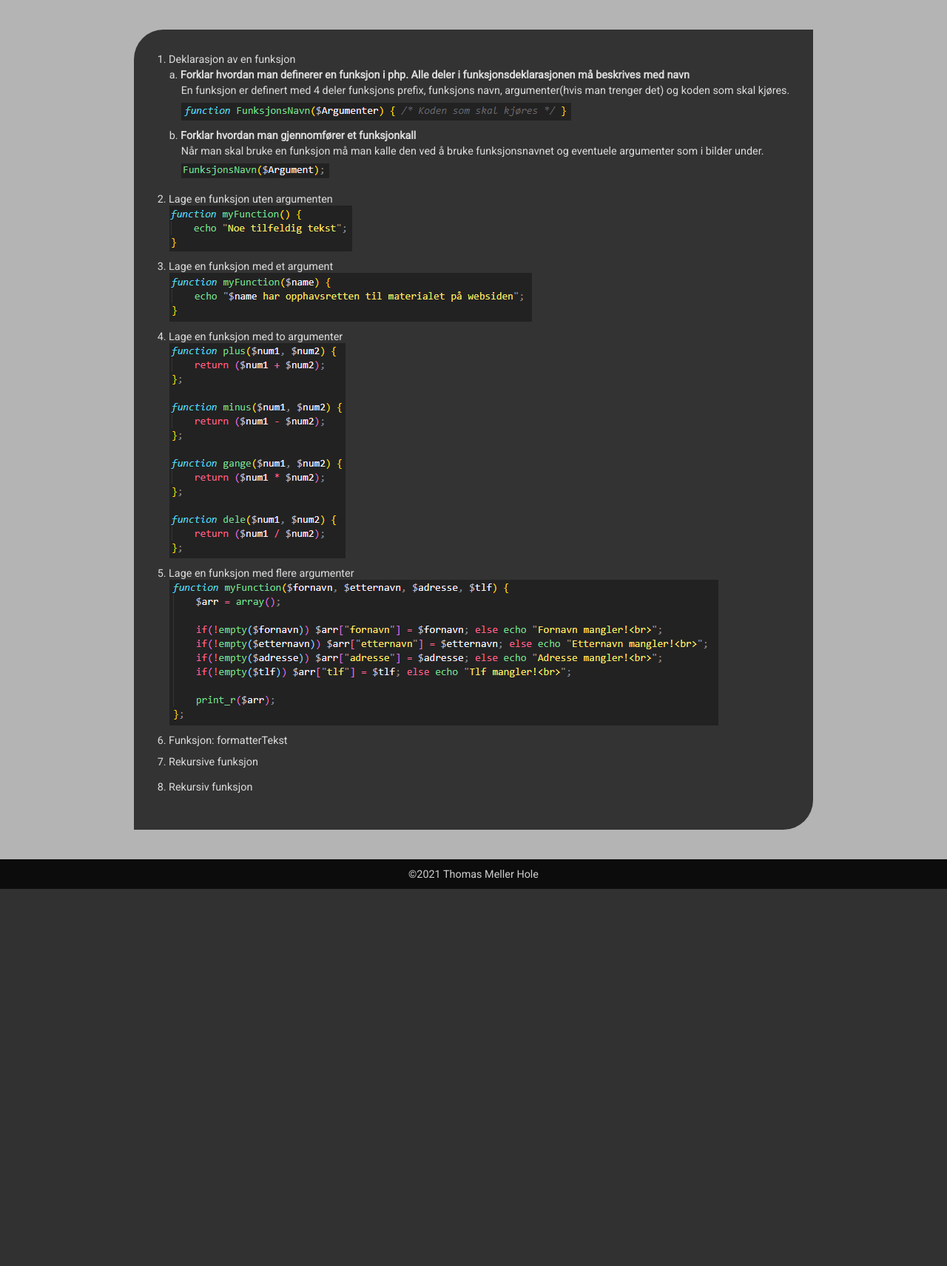
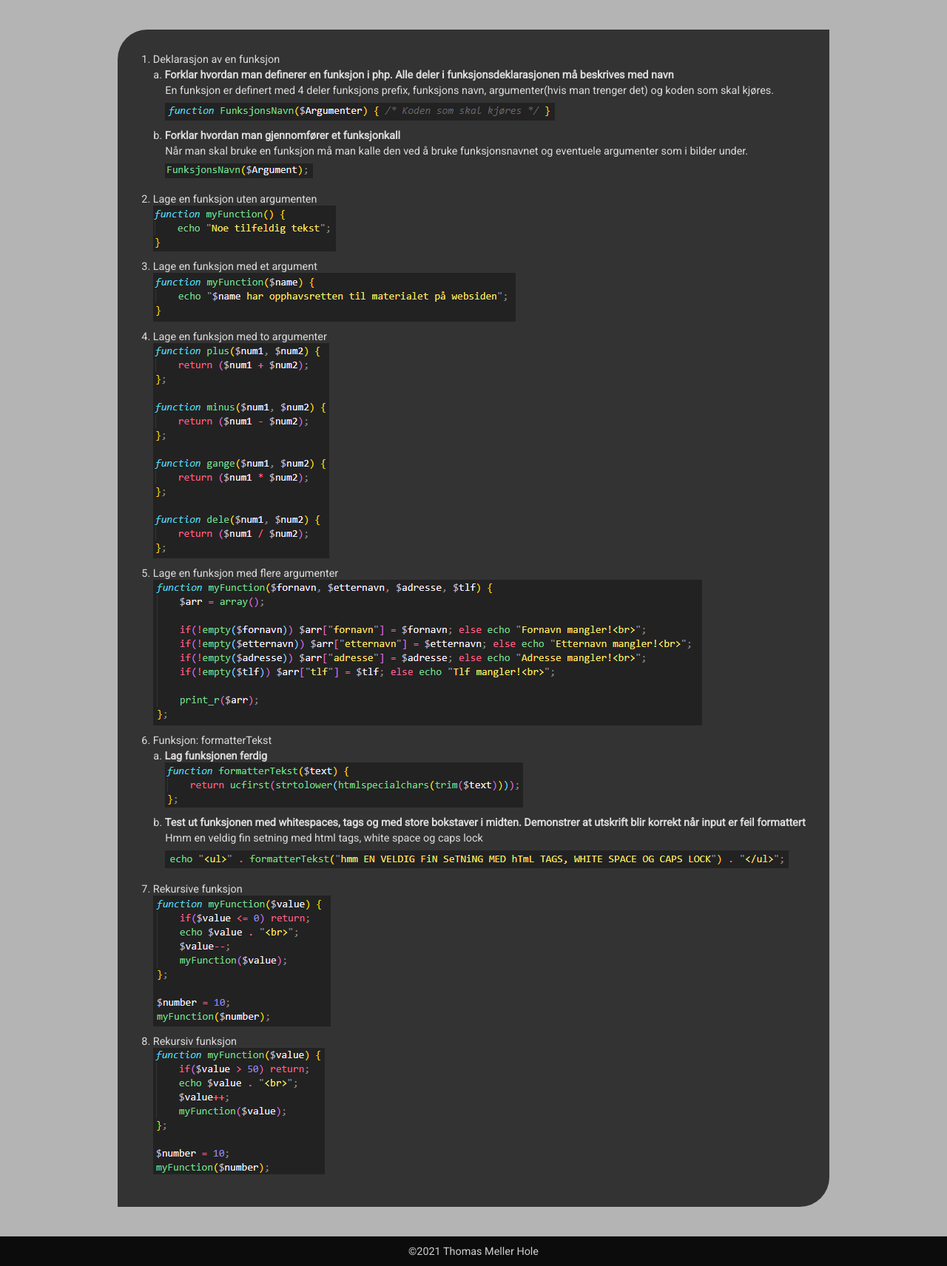
Before and after one commit to proff001/SchoolWebDevelopment, a PHP site: page /Oblig/5/index.php in a window 1280 px wide. Shown: the part 40-1752 px from the top of the page at 74% size. Before the commit the page ends 1242 px from the top, so only its background shows below. Run offline with PHP 8.4, Linux system fonts and the light colour scheme.

Commit message:
Finished Oblig 5

```diff
--- a/Oblig/5/index.php
+++ b/Oblig/5/index.php
@@ -62,19 +62,26 @@
 
                     <li>Funksjon: formatterTekst</li>
                     <ol class="qAndA">
+                        <li><b>Lag funksjonen ferdig</b></li>
+                        <img src="./img/functionTextFormat.png" alt="">
 
+                        <li><b>Test ut funksjonen med whitespaces, tags og med store bokstaver i midten. Demonstrer at utskrift blir korrekt når input er feil formattert</b></li>
+                        <?php
+                            function formatterTekst($text) {
+                                return ucfirst(strtolower(htmlspecialchars(trim($text))));
+                            };
+
+                            echo "<ul>" . formatterTekst("hmm EN VELDIG FiN SeTNiNG MED hTmL TAGS, WHITE SPACE OG CAPS LOCK") . "</ul>";
+                        ?>
+                        <img src="./img/functionTextFormated.png" alt="">
                     </ol>
 
                     <li>Rekursive funksjon</li>
-                    <ol><img src="" alt=""></ol>
+                    <ol><img src="./img/functionRecursive.png" alt=""></ol>
 
                     <li>Rekursiv funksjon</li>
-                    <ol><img src="" alt=""></ol>
+                    <ol><img src="./img/functionRecursive2.png" alt=""></ol>
                 </ol>
-
-                <?php
-
-                ?>
             </div>
         </div>
 
```
Also changed, not shown: Oblig/5/img/functionRecursive.png (added), Oblig/5/img/functionRecursive2.png (added), Oblig/5/img/functionTextFormat.png (added), Oblig/5/img/functionTextFormated.png (added).
